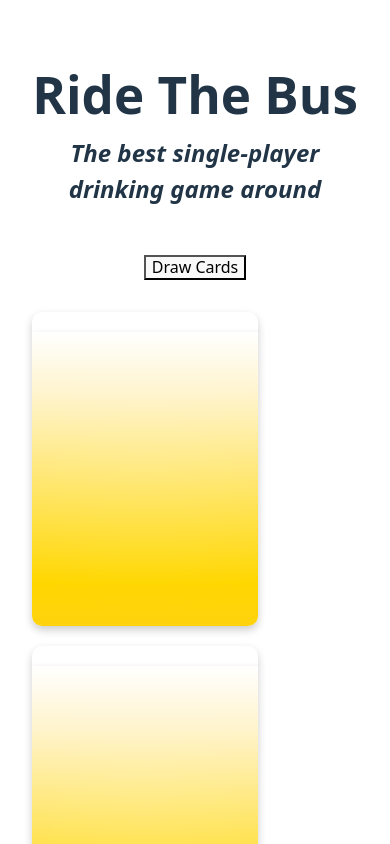
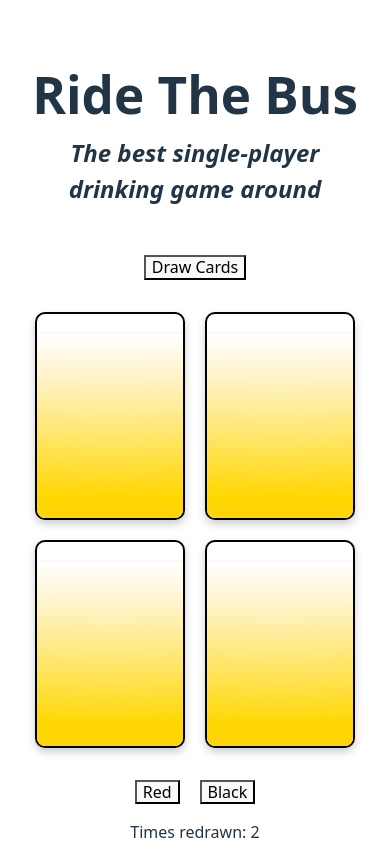
Before and after one commit to marcinlukanus/RideTheBusV2, a React (Vite) app: page / in a window 390 px wide. Shown: the top 844 px of the page. Built offline with nearby package versions, Linux system fonts and the light colour scheme.

Commit message:
Bit o responsiveness

```diff
--- a/src/components/Card/Card.css
+++ b/src/components/Card/Card.css
@@ -12,6 +12,7 @@
 .card-back {
   width: 226px;
   height: 314px;
+  border: 2px solid #000;
   border-radius: 10px;
   background-color: #ffffff; /* Base color */
   box-shadow: 0 4px 8px rgba(0, 0, 0, 0.2); /* Subtle shadow */
@@ -94,3 +95,25 @@
 .red {
   color: red;
 }
+
+@media (max-width: 720px) {
+  .card,
+  .cardback {
+    width: 72px;
+    height: 100px;
+  }
+  .corner {
+    font-size: 1rem;
+  }
+}
+
+@media (max-width: 1050px) {
+  .card,
+  .card-back {
+    width: 150px;
+    height: 208px;
+  }
+  .corner {
+    font-size: 1.25rem;
+  }
+}
--- a/src/components/Game/Game.css
+++ b/src/components/Game/Game.css
@@ -14,6 +14,7 @@
   display: flex;
   flex-wrap: wrap;
   gap: 20px;
+  justify-content: center;
 }
 
 .game-buttons {
```
